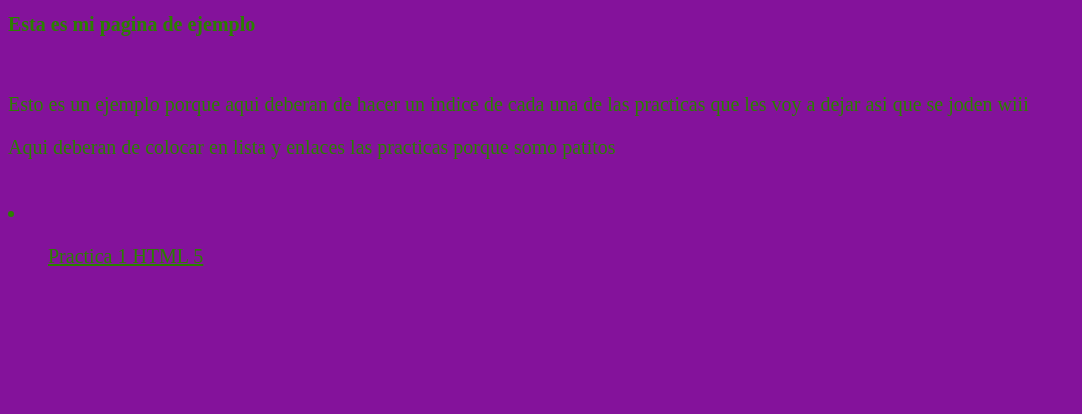
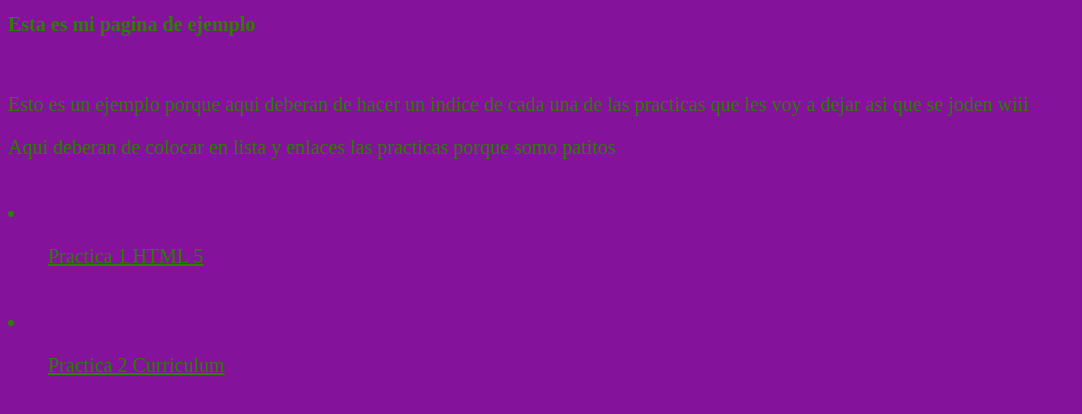
Before and after one commit to Helios59/8SIS1A2023WebReyesReyesHelios, a plain HTML site: page index.html in a window 1280 px wide. Shown: the whole page, without its empty margins (0-1082 px from the left). Drawn offline with Linux system fonts and the light colour scheme.

Commit message:
Agrego carpetas para el curriculum

```diff
--- a/index.html
+++ b/index.html
@@ -24,6 +24,12 @@
                 <a href="./01HTML/main.html"> Practica 1 HTML 5</a>
             </ol>
         </li>
+        <br>
+        <li>
+            <ol>
+                <a href="./02HTML/main2.html"> Practica 2 Curriculum</a>
+            </ol>
+        </li>
     </div>
 </body>
 </html>
```
Also changed, not shown: 02HTML/css/style3.css (added), 02HTML/main2.html (added).
